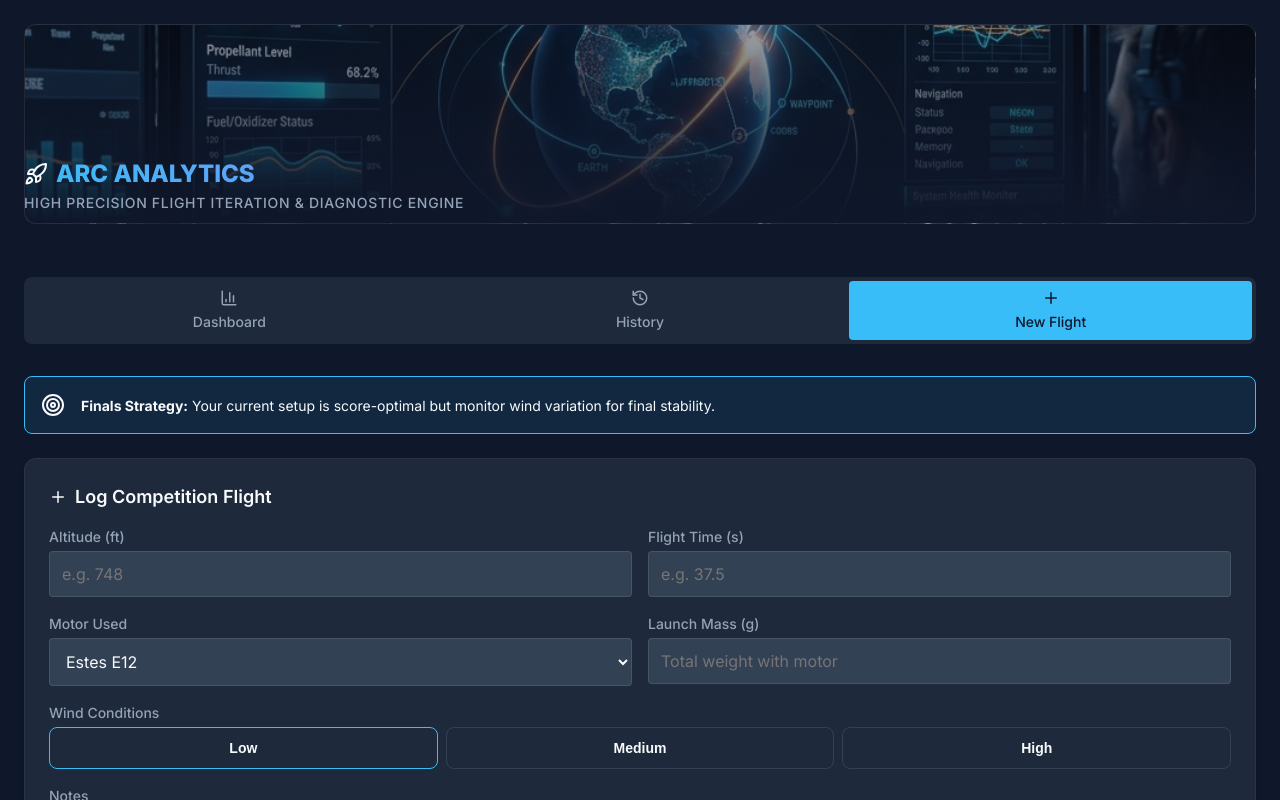
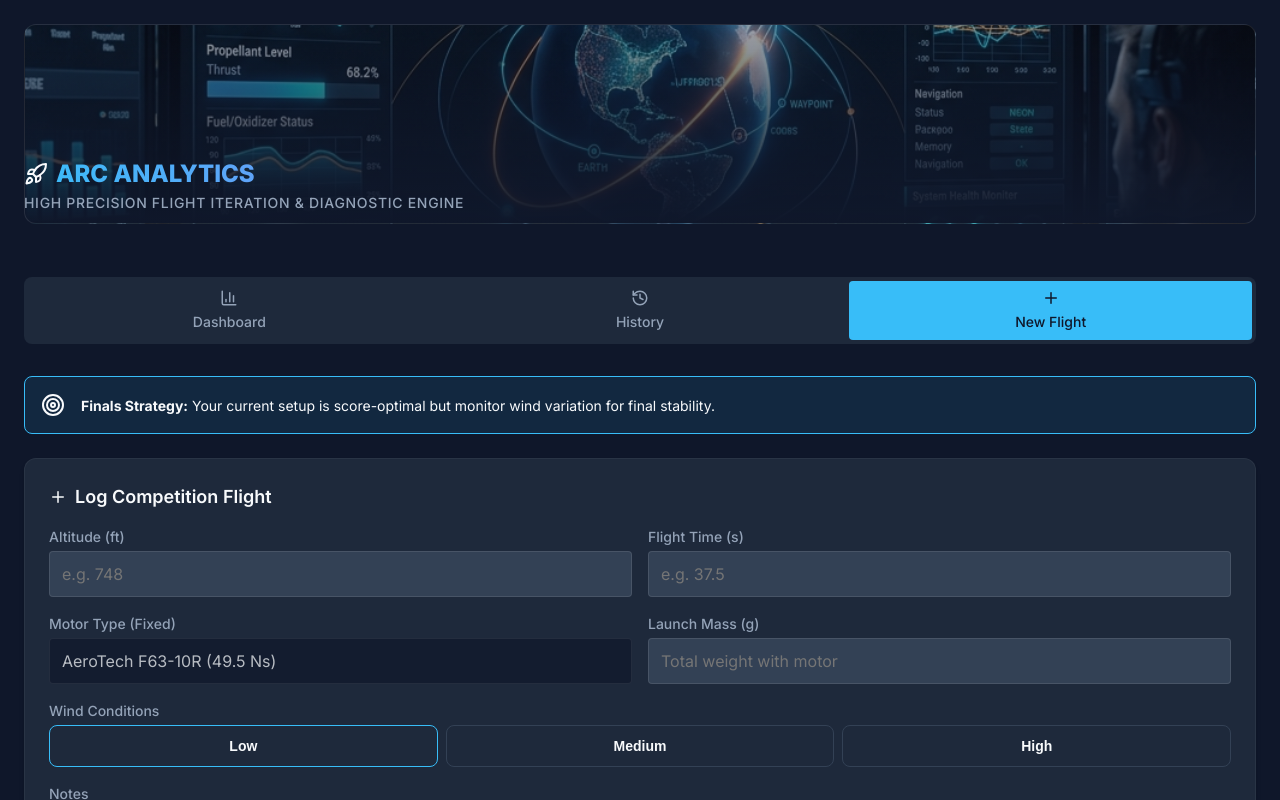
Before and after one commit to Coder397MC/ARC_Rocketry, a React (Vite) app: page / in a window 1280 px wide. Both pictures are taken after a click on the element "New Flight". Shown: the top 800 px of the page. Built offline with nearby package versions, Linux system fonts and the light colour scheme.

Commit message:
Set F63-10R as permanent motor and simplify UI

```diff
--- a/src/App.tsx
+++ b/src/App.tsx
@@ -245,7 +245,7 @@ const AddFlight = ({ onAdd }: { onAdd: (f: Flight) => void }) => {
   const [formData, setFormData] = useState({
     altitude: '',
     time: '',
-    motorId: APPROVED_MOTORS[0].id,
+    motorId: 'f63-10r',
     mass: '',
     parachuteDiameter: '',
     windLevel: 'low' as const,
@@ -308,16 +308,14 @@ const AddFlight = ({ onAdd }: { onAdd: (f: Flight) => void }) => {
 
         <div style={{ display: 'grid', gridTemplateColumns: '1fr 1fr', gap: '1rem' }}>
           <div className="form-group">
-            <label className="form-label">Motor Used</label>
-            <select
-              className="form-select"
-              value={formData.motorId}
-              onChange={e => setFormData({...formData, motorId: e.target.value})}
-            >
-              {APPROVED_MOTORS.map((m: any) => (
-                <option key={m.id} value={m.id}>{m.manufacturer} {m.designation}</option>
-              ))}
-            </select>
+            <label className="form-label">Motor Type (Fixed)</label>
+            <input
+              type="text"
+              className="form-input"
+              value="AeroTech F63-10R (49.5 Ns)"
+              disabled
+              style={{ backgroundColor: 'var(--bg-primary)', opacity: 0.7 }}
+            />
           </div>
           <div className="form-group">
             <label className="form-label">Launch Mass (g)</label>
@@ -377,9 +375,9 @@ export default function App() {
     if (loaded.length === 0) {
       // Seed with some professional-looking initial data for demonstration if empty
       const demoFlights: Flight[] = [
-        { id: '1', date: new Date(Date.now() - 86400000 * 3).toISOString(), altitude: 785, time: 34.2, motorId: 'f51', rocketMass: 642, parachuteDiameter: 18, windLevel: 'low', notes: 'First test' },
-        { id: '2', date: new Date(Date.now() - 86400000 * 2).toISOString(), altitude: 765, time: 35.8, motorId: 'f51', rocketMass: 648, parachuteDiameter: 18, windLevel: 'medium', notes: 'Added 6g weight' },
-        { id: '3', date: new Date(Date.now() - 86400000 * 1).toISOString(), altitude: 748, time: 37.1, motorId: 'f51', rocketMass: 652, parachuteDiameter: 18, windLevel: 'low', notes: 'Near perfect' },
+        { id: '1', date: new Date(Date.now() - 86400000 * 3).toISOString(), altitude: 785, time: 34.2, motorId: 'f63-10r', rocketMass: 642, parachuteDiameter: 18, windLevel: 'low', notes: 'First test' },
+        { id: '2', date: new Date(Date.now() - 86400000 * 2).toISOString(), altitude: 765, time: 35.8, motorId: 'f63-10r', rocketMass: 648, parachuteDiameter: 18, windLevel: 'medium', notes: 'Added 6g weight' },
+        { id: '3', date: new Date(Date.now() - 86400000 * 1).toISOString(), altitude: 748, time: 37.1, motorId: 'f63-10r', rocketMass: 652, parachuteDiameter: 18, windLevel: 'low', notes: 'Near perfect' },
       ];
       setFlights(demoFlights);
       demoFlights.forEach(f => StorageService.saveFlight(f));
--- a/src/data/motors.ts
+++ b/src/data/motors.ts
@@ -9,21 +9,13 @@ export interface Motor {
 }
 
 export const APPROVED_MOTORS: Motor[] = [
-  // E Class
-  { id: 'e12', manufacturer: 'Estes', designation: 'E12', class: 'E', avgThrust: 12, totalImpulse: 30, delays: [4, 6, 8] },
-  { id: 'e20', manufacturer: 'Aerotech', designation: 'E20', class: 'E', avgThrust: 20, totalImpulse: 35, delays: [4, 7, 10] },
-  { id: 'e30', manufacturer: 'Aerotech', designation: 'E30', class: 'E', avgThrust: 30, totalImpulse: 40, delays: [4, 7, 10] },
-
-  // F Class
-  { id: 'f15', manufacturer: 'Estes', designation: 'F15', class: 'F', avgThrust: 15, totalImpulse: 50, delays: [4, 6, 8] },
-  { id: 'f26', manufacturer: 'Aerotech', designation: 'F26', class: 'F', avgThrust: 26, totalImpulse: 55, delays: [6, 9] },
-  { id: 'f42', manufacturer: 'Aerotech', designation: 'F42', class: 'F', avgThrust: 42, totalImpulse: 50, delays: [4, 8] },
-  { id: 'f51', manufacturer: 'Aerotech', designation: 'F51', class: 'F', avgThrust: 51, totalImpulse: 58, delays: [4, 8, 12] },
-  { id: 'f67', manufacturer: 'Aerotech', designation: 'F67', class: 'F', avgThrust: 67, totalImpulse: 62, delays: [4, 6, 9] },
-
-  // G Class
-  { id: 'g40', manufacturer: 'Aerotech', designation: 'G40', class: 'G', avgThrust: 40, totalImpulse: 80, delays: [4, 7, 10] },
-  { id: 'g74', manufacturer: 'Aerotech', designation: 'G74', class: 'G', avgThrust: 74, totalImpulse: 90, delays: [6, 9] },
-  { id: 'g80', manufacturer: 'Aerotech', designation: 'G80', class: 'G', avgThrust: 80, totalImpulse: 100, delays: [4, 7, 10] },
-  { id: 'g125', manufacturer: 'Aerotech', designation: 'G125', class: 'G', avgThrust: 125, totalImpulse: 120, delays: [6, 9, 14] },
+  {
+    id: 'f63-10r',
+    manufacturer: 'AeroTech',
+    designation: 'F63-10R',
+    class: 'F',
+    avgThrust: 63,
+    totalImpulse: 49.5,
+    delays: [10]
+  }
 ];
```
